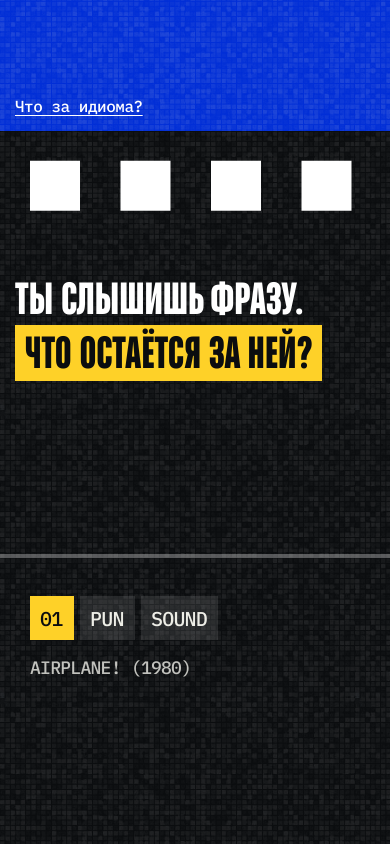
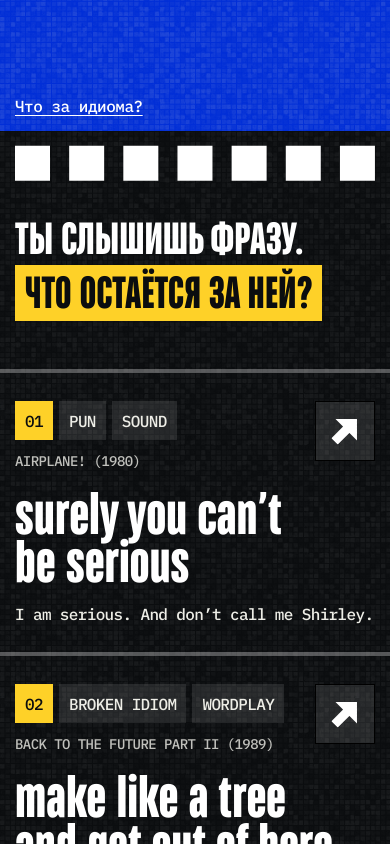
Before and after one commit to matveyabramov/subtale-longread, a React (Vite) app: page / in a window 390 px wide. Shown: the part 6320-7164 px from the top of the page. Built offline with nearby package versions, Linux system fonts and the light colour scheme.

Commit message:
feat: adapt Movies scenes to responsive Figma layouts

```diff
--- a/src/sections/movies/MovieCase.tsx
+++ b/src/sections/movies/MovieCase.tsx
@@ -10,29 +10,34 @@
 export function MovieCase({ media }: { media: MovieMedia }) {
   const visual = movieVisuals[media.id];
   const quote = <p className={styles.quote} data-node-id={visual.quote.id}
-    style={{ width: visual.quote.w, height: visual.quote.h }}>{visual.quote.text}</p>;
+    style={{ width: `var(--quote-width, ${visual.quote.w}px)`, height: `var(--quote-height, ${visual.quote.h}px)` }}>
+    {media.id === 'austinPowers' ? <>
+      <span className={styles.standardQuote}>{visual.quote.text}</span>
+      <span className={styles.mobileQuote}>{visual.quote.text.replace('Number Two\nwork for?', 'Number\nTwo work for?')}</span>
+    </> : visual.quote.text}
+  </p>;
   return (
     <article id={`movie-${media.id}`} data-movie-case={media.id} aria-labelledby={`movie-${media.id}-title`}
-      className={styles.scene} data-node-id={visual.id} style={{ height: visual.h }}>
+      className={styles.scene} data-node-id={visual.id} style={{ height: `var(--scene-height, ${visual.h}px)` }}>
       <div className={styles.divider} data-node-id={visual.divider} aria-hidden="true" />
       <div className={styles.sceneBody} data-node-id={visual.body}>
-        <div className={styles.sceneContent} data-node-id={visual.content} style={{ width: visual.contentWidth }}>
-          <div className={styles.metadata} data-node-id={visual.meta} style={{ height: visual.metaHeight }}>
+        <div className={styles.sceneContent} data-node-id={visual.content} style={{ width: `var(--scene-content-width, ${visual.contentWidth}px)` }}>
+          <div className={styles.metadata} data-node-id={visual.meta} style={{ height: `var(--meta-height, ${visual.metaHeight}px)` }}>
             <div className={styles.tags} data-node-id={visual.tagsId}>
               {visual.tags.map((tag, index) => (
-                <div className={styles.tag} data-number={index === 0} key={tag.id} data-node-id={tag.id} style={{ width: tag.w }}>
-                  <span data-node-id={tag.text.id} style={{ width: tag.text.w }}><span>{tag.text.text}</span></span>
+                <div className={styles.tag} data-number={index === 0} key={tag.id} data-node-id={tag.id} style={{ width: `var(--tag-width, ${tag.w}px)` }}>
+                  <span data-node-id={tag.text.id} style={{ width: `var(--tag-copy-width, ${tag.text.w}px)` }}><span>{tag.text.text}</span></span>
                 </div>
               ))}
             </div>
             <h3 id={`movie-${media.id}-title`} className={styles.film} data-node-id={visual.film.id}
-              style={{ width: visual.film.w, height: visual.film.h }}><span>{visual.film.text}</span></h3>
+              style={{ width: `var(--film-width, ${visual.film.w}px)`, height: `var(--film-height, ${visual.film.h}px)` }}><span>{visual.film.text}</span></h3>
           </div>
           {visual.quoteGroup && visual.reply ? (
             <div className={styles.quoteGroup} data-node-id={visual.quoteGroup}>
               {quote}
               <p className={styles.reply} data-node-id={visual.reply.id}
-                style={{ width: visual.reply.w, height: visual.reply.h }}><span>{visual.reply.text}</span></p>
+                style={{ width: `var(--reply-width, ${visual.reply.w}px)`, height: `var(--reply-height, ${visual.reply.h}px)` }}><span>{visual.reply.text}</span></p>
             </div>
           ) : quote}
         </div>
--- a/src/sections/movies/MoviesSection.module.css
+++ b/src/sections/movies/MoviesSection.module.css
@@ -249,31 +249,180 @@
   filter: brightness(0) invert(1);
 }
 
-/* Only the section heading adapts here; the remaining composition is unchanged. */
 .sectionHeading { display: contents; }
-@media (width <= 600px) {
+.mobileQuote { display: none; }
+
+/* 1440 keeps the metadata and quote in two columns, within an inset film strip. */
+@media (width < 1920px) {
+  .section { overflow-x: clip; }
+  .canvas {
+    --gutter: clamp(20px, calc(2.083333vw - 10px), 30px);
+    --heading-size: clamp(63px, calc(4.166667vw + 20px), 100px);
+    --quote-size: clamp(80px, calc(4.166667vw + 40px), 120px);
+    --tag-size: clamp(16px, calc(0.416667vw + 12px), 20px);
+    --film-size: clamp(14px, calc(0.416667vw + 10px), 18px);
+    --reply-size: clamp(20px, calc(0.625vw + 13px), 25px);
+    --metadata-width: clamp(280px, calc(7.291667vw + 210px), 350px);
+    --content-gap: clamp(100px, calc(177px - 2.708333vw), 138px);
+    --case-inset: clamp(0px, calc(80px - 4.166667vw), 20px);
+    --film-gap: clamp(50px, calc(4.166667vw - 10px), 70px);
+    --perforation-size: 50px;
+    --row-space: 40px;
+    --arrow-size: 67px;
+    display: flex;
+    flex-direction: column;
+    width: 100%;
+    height: auto;
+    padding-block: var(--gutter);
+  }
+  .texture { opacity: 0.2; z-index: -1; }
+  .perforation {
+    position: relative;
+    left: auto;
+    width: calc(100% - var(--gutter) * 2);
+    height: var(--perforation-size);
+    margin-inline: var(--gutter);
+  }
+  .perforation[data-edge] { top: auto; bottom: auto; }
+  .perforation[data-edge='top'] { order: 0; }
+  .perforation > span { width: var(--perforation-size); height: var(--perforation-size); }
+  .perforation > span:nth-child(n + 19) { display: none; }
+  .perforation[data-edge='bottom'] { order: 3; margin-top: var(--film-gap); }
+
   .sectionHeading {
+    order: 1;
     display: flex;
     flex-direction: column;
     align-items: flex-start;
-    gap: 8px;
-    position: absolute;
-    left: 15px;
-    top: 150px;
-    width: calc(100vw - 30px);
+    gap: clamp(12px, calc(0.625vw + 3px), 15px);
+    margin: var(--film-gap) var(--gutter) 0;
   }
-  .sectionHeading > h2,
-  .sectionHeading > .banner,
-  .sectionHeading > .banner > p {
+  .title, .banner {
     position: relative;
     inset: auto;
-    width: auto;
+    width: max-content;
     max-width: 100%;
     height: auto;
-    margin: 0;
-    font: 800 45px/0.8 var(--font-display);
+    font-size: var(--heading-size);
     white-space: normal;
   }
-  .sectionHeading > .banner { padding: 10px; }
-  .sectionHeading > .banner > span { width: auto; height: auto; }
+  .banner { padding: clamp(16px, calc(0.833333vw + 4px), 20px); }
+  .banner > span { width: auto; height: auto; }
+  .cases {
+    order: 2;
+    position: relative;
+    inset: auto;
+    width: calc(100% - var(--case-inset) * 2);
+    height: auto;
+    gap: var(--row-space);
+    margin: clamp(50px, calc(2.083333vw + 20px), 60px) var(--case-inset) 0;
+  }
+  .scene {
+    --scene-height: auto;
+    display: flex;
+    flex-direction: column;
+    gap: var(--row-space);
+    width: 100%;
+  }
+  .divider, .divider::after { width: 100%; }
+  .sceneBody {
+    position: relative;
+    inset: auto;
+    width: 100%;
+    gap: 30px;
+    padding-inline: var(--gutter);
+  }
+  .sceneContent {
+    --scene-content-width: 100%;
+    display: grid;
+    grid-template-columns: var(--metadata-width) minmax(0, 1fr);
+    gap: var(--content-gap);
+    flex: 1 1 auto;
+    min-width: 0;
+  }
+  .metadata {
+    --meta-height: auto;
+    width: 100%;
+    min-width: 0;
+  }
+  .tags { width: 100%; height: auto; flex-wrap: wrap; }
+  .tag {
+    --tag-width: auto;
+    max-width: 100%;
+    height: auto;
+    font-size: var(--tag-size);
+    letter-spacing: -0.04em;
+    white-space: normal;
+  }
+  .tag > span { --tag-copy-width: auto; height: auto; }
+  .film {
+    --film-width: 100%;
+    --film-height: auto;
+    font-size: var(--film-size);
+    letter-spacing: -0.04em;
+    white-space: pre-line;
+  }
+  .quoteGroup { min-width: 0; }
+  .quote {
+    --quote-width: 100%;
+    --quote-height: auto;
+    min-width: 0;
+    font-size: var(--quote-size);
+    white-space: pre-line;
+  }
+  .reply {
+    --reply-width: 100%;
+    --reply-height: auto;
+    font-size: var(--reply-size);
+    letter-spacing: -0.04em;
+    white-space: normal;
+  }
+  .arrowFrame { width: var(--arrow-size); height: var(--arrow-size); }
 }
+
+/* Tablet stacks the quote below the metadata, with the arrow in the top right. */
+@media (width <= 1100px) {
+  .canvas {
+    --gutter: clamp(15px, calc(1.322751vw + 9.84127px), 20px);
+    --heading-size: clamp(45px, calc(4.761905vw + 26.428571px), 63px);
+    --quote-size: clamp(60px, calc(5.291005vw + 39.365079px), 80px);
+    --tag-size: 16px;
+    --film-size: 14px;
+    --reply-size: clamp(16px, calc(1.058201vw + 11.873016px), 20px);
+    --case-inset: 0px;
+    --film-gap: clamp(40px, calc(5.291005vw + 19.365079px), 60px);
+    --perforation-size: clamp(35px, calc(3.968254vw + 19.52381px), 50px);
+    --row-space: clamp(30px, calc(2.645503vw + 19.68254px), 40px);
+    --arrow-size: 60px;
+  }
+  .perforation > span:nth-child(n + 11) { display: none; }
+  .perforation[data-edge='bottom'] { margin-top: clamp(40px, calc(2.645503vw + 29.68254px), 50px); }
+  .sectionHeading { gap: 12px; }
+  .banner { padding: clamp(10px, calc(1.058201vw + 5.873016px), 14px); }
+  .cases { margin-top: 50px; }
+  .sceneBody {
+    display: grid;
+    grid-template-columns: minmax(0, 1fr) var(--arrow-size);
+    gap: 20px;
+    align-items: start;
+  }
+  .sceneContent { display: contents; }
+  .metadata { grid-column: 1; grid-row: 1; max-width: 315px; gap: 12px; }
+  .quoteGroup, .sceneContent > .quote { grid-column: 1 / -1; grid-row: 2; }
+  .quoteGroup { gap: 20px; }
+  .arrowFrame { grid-column: 2; grid-row: 1; }
+  .arrowVector {
+    left: calc(var(--arrow-size) * 22 / 67 - 1px);
+    top: calc(var(--arrow-size) * 45 / 67 - 1px);
+    transform: scaleY(-1) scale(0.8955223881);
+  }
+}
+
+@media (width <= 600px) {
+  .canvas { padding-bottom: max(var(--gutter), env(safe-area-inset-bottom, 0px)); }
+  .perforation > span:nth-child(n + 8) { display: none; }
+  .sectionHeading { gap: 8px; }
+  .title, .banner { font-size: 45px; }
+  .standardQuote { display: none; }
+  .mobileQuote { display: inline; }
+}
```
